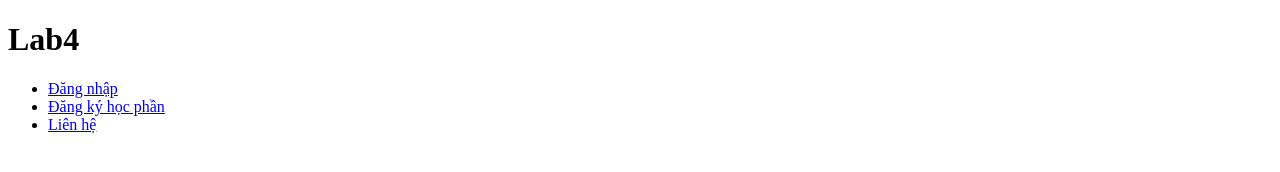
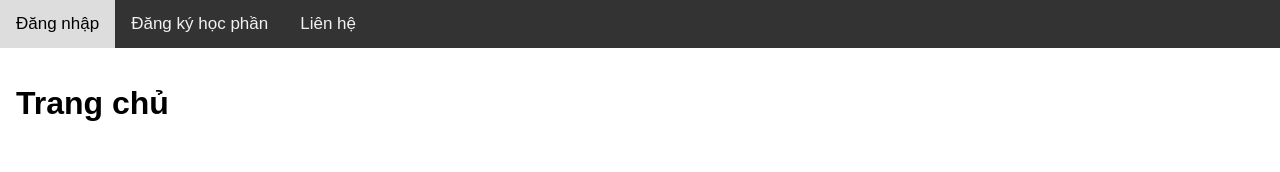
Before and after one commit to nghohyntrann1524/nghohyntrann1524.github.io, a plain HTML site: page Lab4/index.html in a window 1280 px wide. Drawn offline with Linux system fonts and the light colour scheme.

Commit message:
update index.html

```diff
--- a/Lab4/index.html
+++ b/Lab4/index.html
@@ -1,20 +1,48 @@
 <!DOCTYPE html>
-<html lang="vi">
+<html lang="vi-VN">
 	<head>
-		<title>Lab4</title>
+		<title>Trang chủ</title>
 		<meta name="author" content="Nguyễn Hồ Huyền Trân">
 		<meta name="description" content="Thiết kế Web">
 		<meta name="keywords" content="20CT2101,Thiết kế Web,CNTT,Trường Đại học Đà Lạt">
 		<meta name="viewport" content="width=device-width, initial-scale=1.0">
 		<link rel="icon" href="https://dlu.edu.vn/wp-content/uploads/2023/06/cropped-DLU-Logo-full-New-32x32.png" sizes="32x32">
+		<style>
+			body {
+				margin: 0;
+				font-family: Arial, Helvetica, san-serif;
+			}
+			.topnav {
+				overflow: hidden;
+				background-color: #333;
+			}
+			.topnav a {
+				float: left;
+				color: #f2f2f2;
+				text-align: center;
+				padding: 14px 16px;
+				text-decoration: none;
+				font-size: 17px;
+			}
+			.topnav a:hover {
+				background-color: #ddd;
+				color: black;
+			}
+			.topnav a.active {
+				background-color: #04aa6d;
+				color: white;
+			}
+		</style>
 	</head>
 
 	<body>
-		<h1>Lab4</h1>
-		<ul>
-			<li><a href="login.html">Đăng nhập</a></li>
-			<li><a href="registration.html">Đăng ký học phần</a></li>
-			<li><a href="contact.html">Liên hệ</a></li>
-		</ul>
+		<div class="topnav">
+			<a href="login.html">Đăng nhập</a>
+			<a href="registration.html">Đăng ký học phần</a>
+			<a href="contact.html">Liên hệ</a>
+		</div>
+		<div style="padding:16px">
+			<h1>Trang chủ</h1>
+		</div>
 	</body>
 </html>
```
